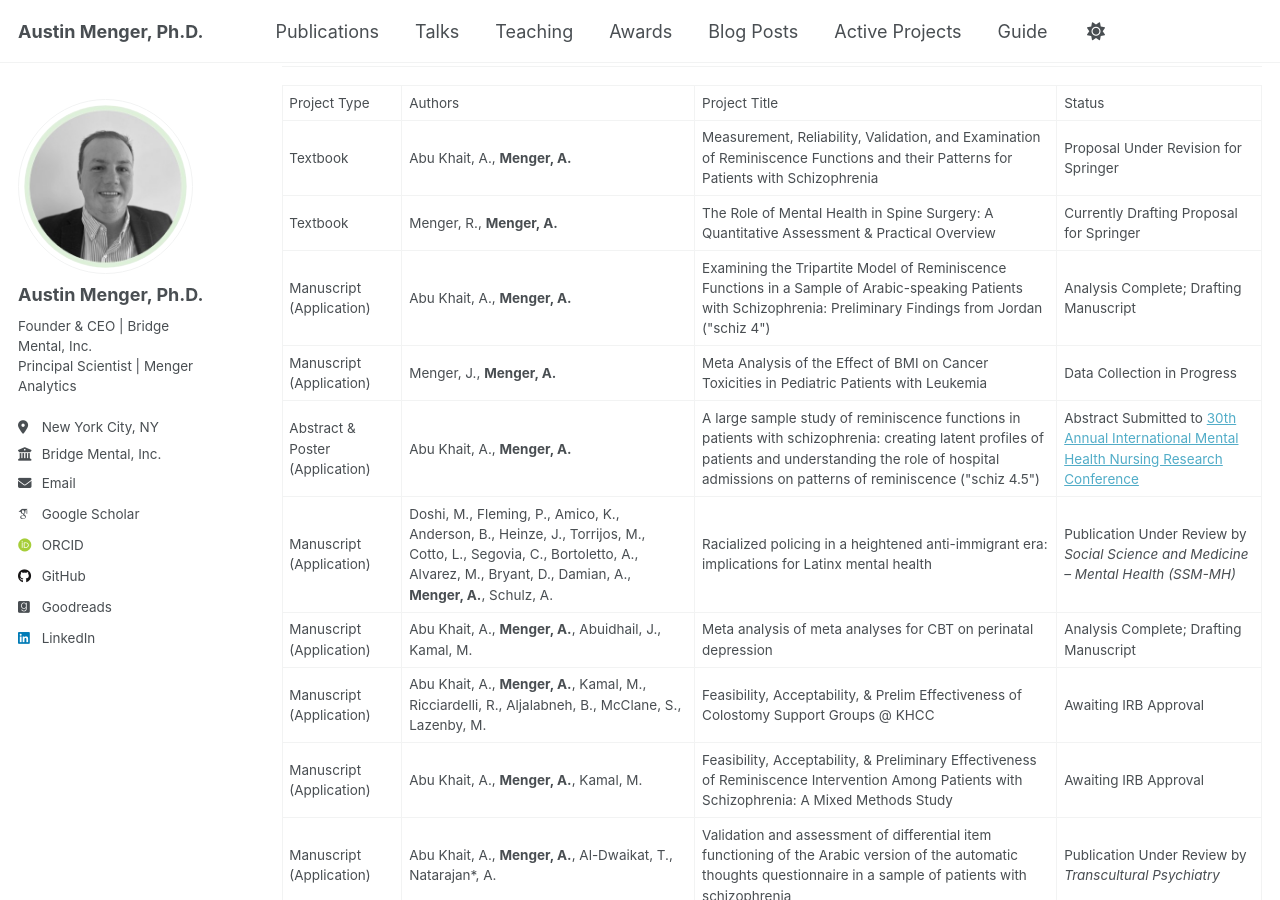
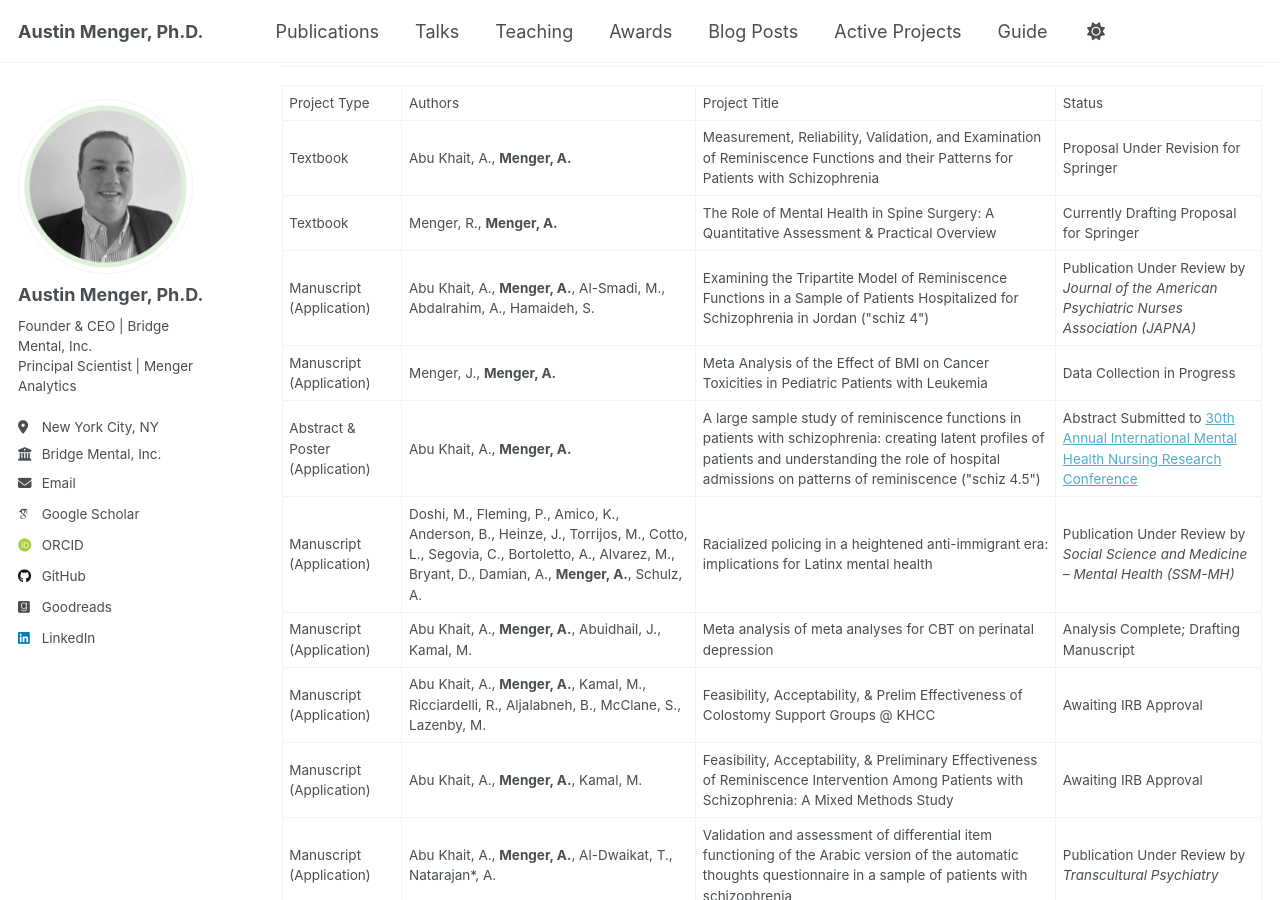
Before and after one commit to austinmenger/austinmenger.github.io, a Jekyll site: the page built from _pages/active_projects.md, in a window 1280 px wide and 900 px high, scrolled down 544 px. Built offline with Jekyll 4.4.1, drawn with Linux system fonts in a browser that asks for light colours; some web fonts are replaced.

Commit message:
Update active_projects.md

```diff
--- a/_pages/active_projects.md
+++ b/_pages/active_projects.md
@@ -81,9 +81,9 @@ author_profile: true
  </tr>
  <tr>
   <td>Manuscript (Application)</td>
-  <td>Abu Khait, A., <b>Menger, A.</b></td>
-  <td>Examining the Tripartite Model of Reminiscence Functions in a Sample of Arabic-speaking Patients with Schizophrenia: Preliminary Findings from Jordan ("schiz 4")</td>
-  <td>Analysis Complete; Drafting Manuscript</td>
+  <td>Abu Khait, A., <b>Menger, A.</b>, Al-Smadi, M., Abdalrahim, A., Hamaideh, S.</td>
+  <td>Examining the Tripartite Model of Reminiscence Functions in a Sample of Patients Hospitalized for Schizophrenia in Jordan ("schiz 4")</td>
+  <td>Publication Under Review by <em> Journal of the American Psychiatric Nurses Association (JAPNA)</em></td>
  </tr>
  <tr>
   <td>Manuscript (Application)</td>
```
